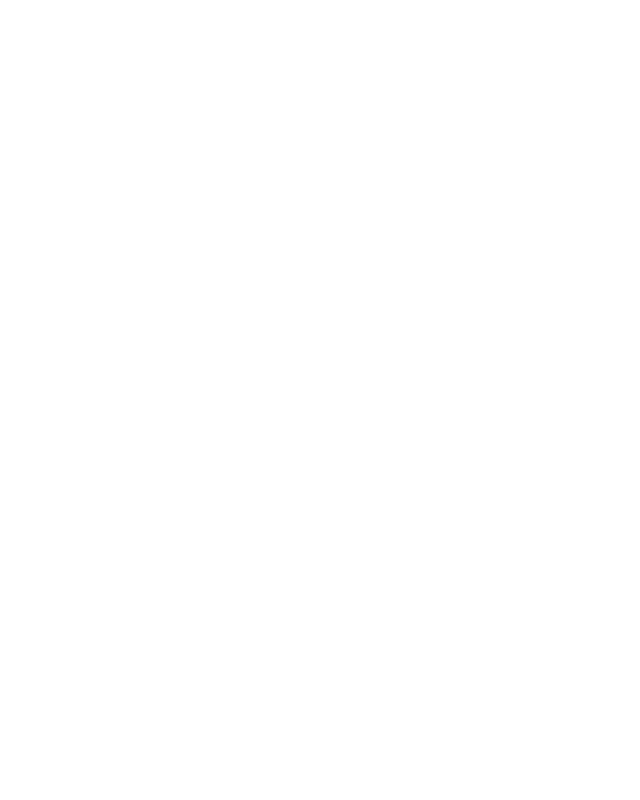
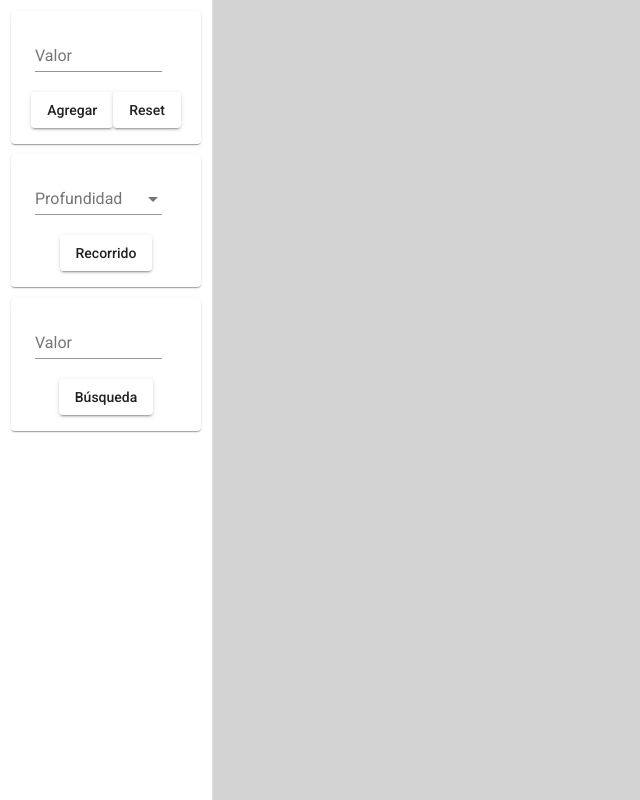
Before and after one commit to ottomolina/arbol, an Angular app: page / in a window 1280 px wide. Shown: the whole page, without its empty margins (0-640 px from the left). Built offline with nearby package versions, Linux system fonts and the light colour scheme.

Commit message:
Initial commit

```diff
--- a/src/app/app.component.css
+++ b/src/app/app.component.css
@@ -0,0 +1,24 @@
+.example-container {
+    position: absolute;
+    top: 0;
+    bottom: 0;
+    left: 0;
+    right: 0;
+    background: lightgray;
+  }
+
+  .example-full-width {
+    width: 80%;
+    margin-left: 5%;
+  }
+
+  .btnAdd {
+    text-align: center;
+  }
+
+  .card {
+    margin-left: 5%;
+    margin-right: 5%;
+    margin-top: 5%;
+    margin-bottom: 5%;
+  }
```
Also changed, not shown: src/app/app.module.ts (+9 -0 lines).
